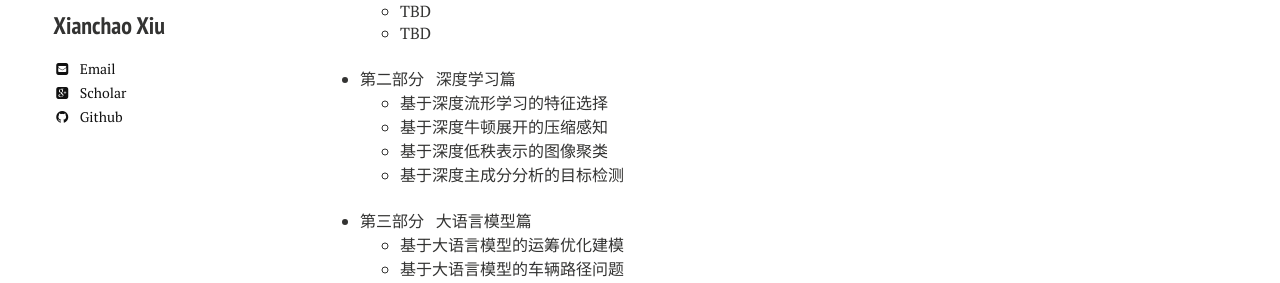
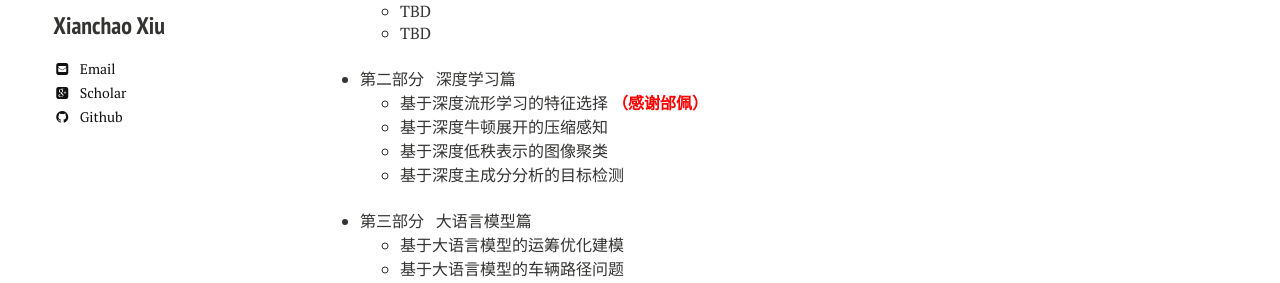
Before and after one commit to xianchaoxiu/xianchaoxiu.github.io, a Jekyll site: the page built from chinese/book/AIOPT/index.md, in a window 1280 px wide. Shown: the part 224-507 px from the top of the page. Built offline with Jekyll 4.4.1, drawn with Linux system fonts in a browser that asks for light colours; nearby versions of some CDN libraries.

Commit message:
Update index.md

```diff
--- a/chinese/book/AIOPT/index.md
+++ b/chinese/book/AIOPT/index.md
@@ -13,7 +13,7 @@ share: false
   - TBD <br><br>
 
 * 第二部分 &nbsp; 深度学习篇 <br>
-  - 基于深度流形学习的特征选择 <br>
+  - 基于深度流形学习的特征选择 <span style="color:red;font-weight:bold;">（感谢邰佩）</span> <br>
   - 基于深度牛顿展开的压缩感知 <br>
   - 基于深度低秩表示的图像聚类 <br>
   - 基于深度主成分分析的目标检测 <br> <br>
```
